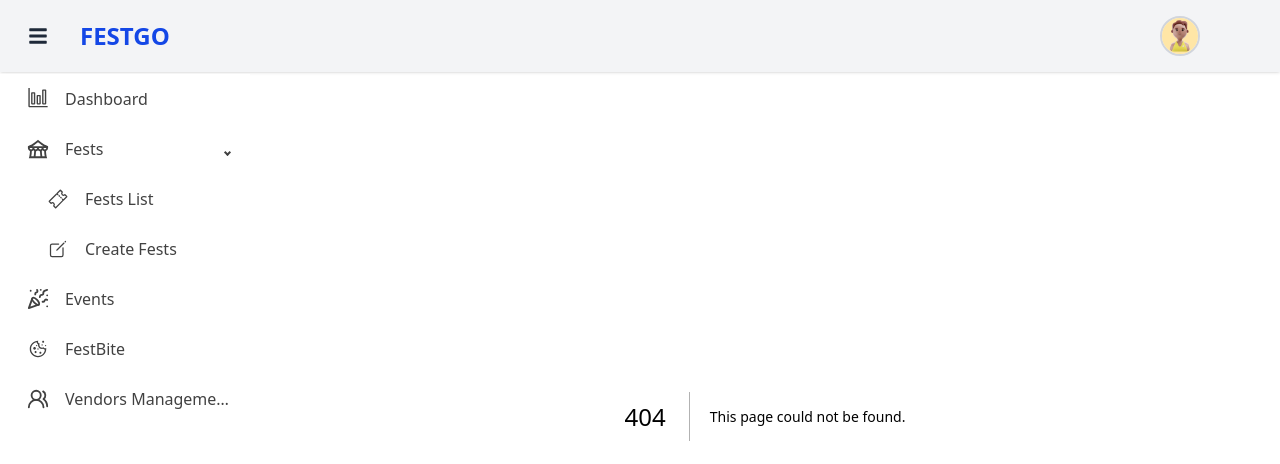
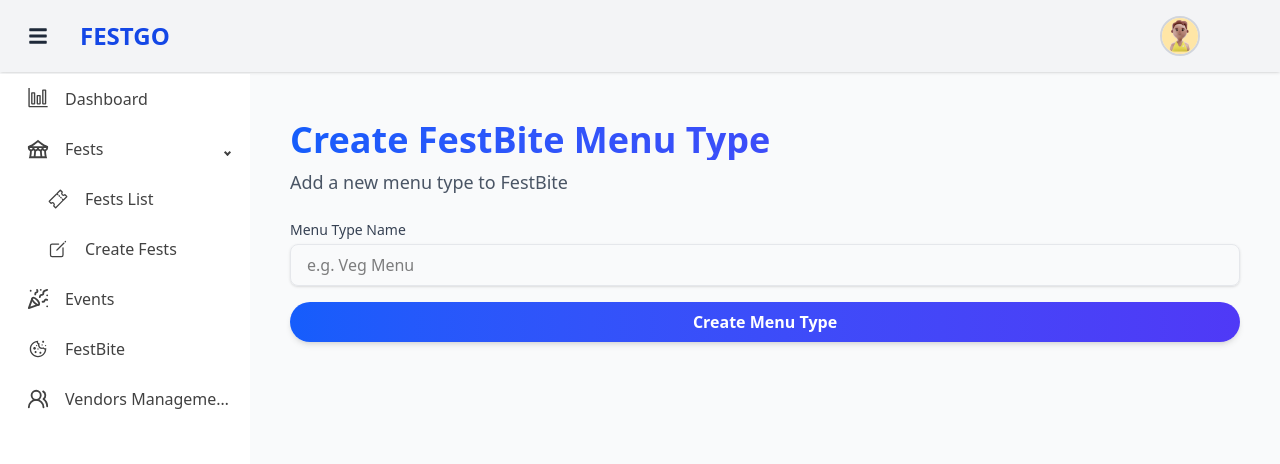
Before and after one commit to Bhargav00007/Festgo-Vendor-Dev, a Next.js app: page /festbite/create in a window 1280 px wide. Before the commit this address had no page. Shown: the top 464 px of the page. Built offline with nearby package versions, Linux system fonts and the light colour scheme; sample sign-in values are in the browser's storage.

Commit message:
Added create page for events and festbite

```diff
--- a/src/app/events/demopage.tsx
+++ b/src/app/events/create/page.tsx
@@ -32,7 +32,8 @@ export default function EventsPage() {
       <h1 className="text-3xl font-bold text-center mb-10">
         Choose Your Event
       </h1>
-      <div className="grid grid-cols-2 sm:grid-cols-2 md:grid-cols-4 gap-6">
+
+      <div className="grid grid-cols-2 sm:grid-cols-2 md:grid-cols-5 gap-6">
         {eventTypes.map((type, index) => (
           <div
             key={type}
--- a/src/app/events/page.tsx
+++ b/src/app/events/page.tsx
@@ -2,8 +2,9 @@
 
 import { useEffect, useState } from "react";
 import { BarLoader } from "react-spinners";
+import { useRouter } from "next/navigation";
+import { Plus } from "lucide-react";
 
-// ✅ Define a type for EventType
 type EventType = {
   id: string;
   name: string;
@@ -13,6 +14,7 @@ type EventType = {
 };
 
 export default function EventTypesPage() {
+  const router = useRouter();
   const [eventTypes, setEventTypes] = useState<EventType[]>([]);
   const [loading, setLoading] = useState(true);
   const [error, setError] = useState<string | null>(null);
@@ -42,8 +44,6 @@ export default function EventTypesPage() {
         }
 
         const data = (await res.json()) as EventType[];
-
-        // ✅ Log all fetched data once
         console.log("Fetched Event Types:", data);
 
         setEventTypes(data);
@@ -61,7 +61,7 @@ export default function EventTypesPage() {
 
   if (loading) {
     return (
-      <div className="p-6 text-center text-lg font-semibold">
+      <div className="flex justify-center items-center h-screen">
         <BarLoader color="#3b82f6" />
       </div>
     );
@@ -75,14 +75,35 @@ export default function EventTypesPage() {
 
   return (
     <div className="mx-auto max-w-5xl p-6 mt-20">
-      <div className="mb-6">
+      {/* Heading + Button Row */}
+      <div className="flex items-center justify-between mb-2">
         <h1 className="text-4xl font-bold text-gray-900 bg-gradient-to-r from-purple-600 to-pink-600 bg-clip-text text-transparent">
           Event Types
         </h1>
-        <p className="mt-2 text-lg text-gray-600">
-          Celebrate Diversity, Discover Every Event
-        </p>
+
+        {/* Desktop Button (right side) */}
+        <button
+          onClick={() => router.push("/events/create")}
+          className="hidden sm:flex items-center gap-2 rounded-full bg-blue-600 px-5 py-2 text-white font-semibold shadow-md hover:bg-blue-700"
+        >
+          <Plus className="h-5 w-5" /> Create
+        </button>
       </div>
+
+      {/* Tagline under heading */}
+      <p className="mb-6 text-lg text-gray-600">
+        Celebrate Diversity, Discover Every Event
+      </p>
+
+      {/* Mobile Floating Button */}
+      <button
+        onClick={() => router.push("/events/create")}
+        className="sm:hidden fixed bottom-6 right-6 flex items-center justify-center rounded-full bg-blue-600 p-4 text-white shadow-lg hover:bg-blue-700"
+      >
+        <Plus className="h-8 w-8" />
+      </button>
+
+      {/* Grid */}
       <div className="grid grid-cols-2 sm:grid-cols-2 md:grid-cols-3 lg:grid-cols-4 gap-8">
         {eventTypes.map((event) => (
           <div key={event.id} className="flex flex-col items-center">
--- /dev/null
+++ b/src/app/festbite/create/page.tsx
@@ -0,0 +1,107 @@
+"use client";
+
+import { useState } from "react";
+import { useRouter } from "next/navigation";
+
+export default function FestbiteCreatePage() {
+  const router = useRouter();
+  const [typeName, setTypeName] = useState("");
+  const [loading, setLoading] = useState(false);
+  const [error, setError] = useState<string | null>(null);
+  const [success, setSuccess] = useState<string | null>(null);
+
+  const handleSubmit = async (e: React.FormEvent) => {
+    e.preventDefault();
+    setError(null);
+    setSuccess(null);
+
+    if (!typeName.trim()) {
+      setError("Menu type name is required.");
+      return;
+    }
+
+    try {
+      setLoading(true);
+      const token = localStorage.getItem("vendorToken");
+      if (!token) {
+        setError("No token found. Please login first.");
+        setLoading(false);
+        return;
+      }
+
+      const res = await fetch(
+        "https://server.festgo.in/api/festbite/menu-types",
+        {
+          method: "POST",
+          headers: {
+            "Content-Type": "application/json",
+            Authorization: `Bearer ${token}`,
+          },
+          body: JSON.stringify({ typeName }),
+        }
+      );
+
+      if (!res.ok) {
+        throw new Error(`Failed to create: ${res.status}`);
+      }
+
+      const data = await res.json();
+      console.log("Created FestBite Menu Type:", data);
+
+      setSuccess("Menu type created successfully!");
+      setTypeName("");
+
+      // ✅ Redirect back to list page after 1.5s
+      setTimeout(() => {
+        router.push("/festbite"); // change to your FestBite list route
+      }, 1500);
+    } catch (err: unknown) {
+      const message =
+        err instanceof Error ? err.message : "Something went wrong.";
+      setError(message);
+    } finally {
+      setLoading(false);
+    }
+  };
+
+  return (
+    <div className="mx-auto max-w-5xl p-6 mt-20 ">
+      <h1 className="text-4xl font-bold text-gray-900 bg-gradient-to-r from-blue-600 to-indigo-600 bg-clip-text text-transparent mb-2">
+        Create FestBite Menu Type
+      </h1>
+      <p className="mb-6 text-gray-600 text-lg">
+        Add a new menu type to FestBite
+      </p>
+
+      <form onSubmit={handleSubmit} className="space-y-4">
+        <div>
+          <label
+            htmlFor="typeName"
+            className="block text-sm font-medium text-gray-700 mb-1"
+          >
+            Menu Type Name
+          </label>
+          <input
+            id="typeName"
+            type="text"
+            value={typeName}
+            onChange={(e) => setTypeName(e.target.value)}
+            placeholder="e.g. Veg Menu"
+            className="w-full px-4 py-2 border border-gray-200 rounded-lg shadow-sm focus:ring-2 focus:ring-blue-500 focus:border-blue-500"
+          />
+        </div>
+
+        {error && <p className="text-red-500 text-sm">{error}</p>}
+        {success && <p className="text-green-600 text-sm">{success}</p>}
+
+        <button
+          type="submit"
+          disabled={loading}
+          className="w-full bg-gradient-to-r from-blue-600 to-indigo-600 text-white font-semibold py-2 px-4 rounded-full shadow-md hover:opacity-90 disabled:opacity-50"
+        >
+          {loading ? "Creating..." : "Create Menu Type"}
+        </button>
+      </form>
+    </div>
+  );
+}
--- a/src/app/festbite/page.tsx
+++ b/src/app/festbite/page.tsx
@@ -3,7 +3,9 @@
 import React, { useEffect, useMemo, useState } from "react";
 import { ToastContainer, toast } from "react-toastify";
 import "react-toastify/dist/ReactToastify.css";
-import { MoreVertical, Edit3, Trash2, X } from "lucide-react";
+import { MoreVertical, Edit3, Trash2, X, Plus } from "lucide-react";
+import { useRouter } from "next/navigation";
+import { BarLoader } from "react-spinners";
 
 // Types
 interface MenuType {
@@ -33,7 +35,6 @@ function Modal({
     if (open) setMounted(true);
   }, [open]);
 
-  // When transition ends and not open, unmount
   const handleAnimationEnd = () => {
     if (!open) setMounted(false);
   };
@@ -42,7 +43,7 @@ function Modal({
 
   return (
     <div
-      className={`fixed inset-0 z-500 flex items-center justify-center`}
+      className="fixed inset-0 z-500 flex items-center justify-center"
       aria-modal
       role="dialog"
       onKeyDown={(e: React.KeyboardEvent<HTMLDivElement>) => {
@@ -85,6 +86,7 @@ function Modal({
 }
 
 export default function FestBiteMenuTypesPage() {
+  const router = useRouter();
   const [menuTypes, setMenuTypes] = useState<MenuType[]>([]);
   const [loading, setLoading] = useState<boolean>(true);
   const [editOpen, setEditOpen] = useState(false);
@@ -205,7 +207,8 @@ export default function FestBiteMenuTypesPage() {
       <ToastContainer />
 
       {/* Heading */}
-      <div className="mb-6">
+      <div className="mb-6 flex items-center justify-between">
+        <div>
           <h1 className="text-4xl font-bold text-gray-900 bg-gradient-to-r from-blue-600 to-indigo-600 bg-clip-text text-transparent">
             FestBite
           </h1>
@@ -214,10 +217,27 @@ export default function FestBiteMenuTypesPage() {
           </p>
         </div>
 
+        {/* Create Button */}
+        <button
+          onClick={() => router.push("/festbite/create")}
+          className="hidden sm:flex items-center gap-2 rounded-full bg-blue-600 px-5 py-2 text-white font-semibold shadow-md hover:bg-blue-700"
+        >
+          <Plus className="h-5 w-5" /> Create
+        </button>
+
+        {/* Mobile Floating Button */}
+        <button
+          onClick={() => router.push("/festbite/create")}
+          className="sm:hidden fixed bottom-6 right-6 flex items-center justify-center rounded-full bg-blue-600 w-16 h-16 text-white shadow-lg hover:bg-blue-700"
+        >
+          <Plus className="h-8 w-8" />
+        </button>
+      </div>
+
       {/* Content */}
       {loading ? (
-        <div className="rounded-2xl border border-gray-200 p-8 text-center">
-          Loading menu types…
+        <div className="flex h-64 items-center justify-center">
+          <BarLoader color="#4A90E2" loading={loading} />
         </div>
       ) : menuTypes.length === 0 ? (
         <div className="rounded-2xl border border-gray-200 p-8 text-center">
```
Lines whose indentation alone changed are shown as unchanged.
